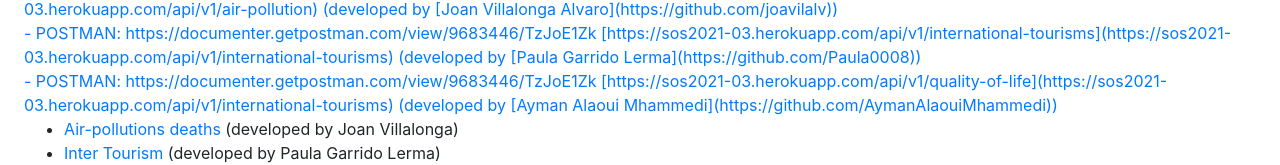
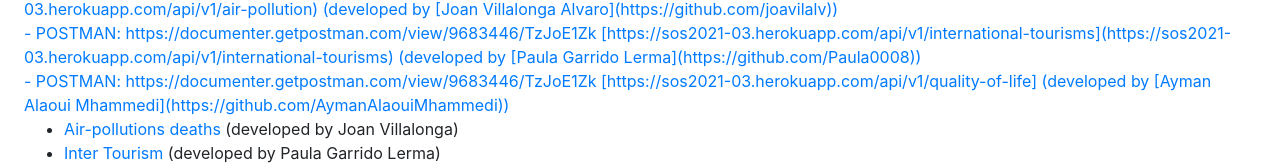
Before and after one commit to gti-sos/SOS2021-03, a Svelte app: page / in a window 1280 px wide. Shown: the part 328-493 px from the top of the page. Built offline with nearby package versions, Linux system fonts and the light colour scheme.

Commit message:
calidad de vida

```diff
--- a/src/App.svelte
+++ b/src/App.svelte
@@ -1,7 +1,7 @@
 <script>
 	import AirPollution from './air-pollution/air_pollution.svelte';
 
-	import Qof from './quality-of-life/quality-of-life.svelte';
+	import Qof from './quality_of_life/quality_of_life.svelte';
 
 	import InterTourism from './Inter-tourism/MiTable.svelte';
 
@@ -47,7 +47,7 @@
 	<div><a href="https://documenter.getpostman.com/view/9683446/TzJoE1Zk">- POSTMAN: https://documenter.getpostman.com/view/9683446/TzJoE1Zk</a>
 	<a href= "https://sos2021-03.herokuapp.com/api/v1/international-tourisms">[https://sos2021-03.herokuapp.com/api/v1/international-tourisms](https://sos2021-03.herokuapp.com/api/v1/international-tourisms) (developed by [Paula Garrido Lerma](https://github.com/Paula0008))</a></div>
 	<div><a href="https://documenter.getpostman.com/view/14967959/TzJoF1Kp">- POSTMAN: https://documenter.getpostman.com/view/9683446/TzJoE1Zk</a>
-	<a href= "https://sos2021-03.herokuapp.com/api/v1/quality-of-life">[https://sos2021-03.herokuapp.com/api/v1/quality-of-life](https://sos2021-03.herokuapp.com/api/v1/international-tourisms) (developed by [Ayman Alaoui Mhammedi](https://github.com/AymanAlaouiMhammedi))</a></div>
+	<a href= "https://sos2021-03.herokuapp.com/api/v1/quality-of-life">[https://sos2021-03.herokuapp.com/api/v1/quality-of-life] (developed by [Ayman Alaoui Mhammedi](https://github.com/AymanAlaouiMhammedi))</a></div>
 
 	<ul>
 
```
